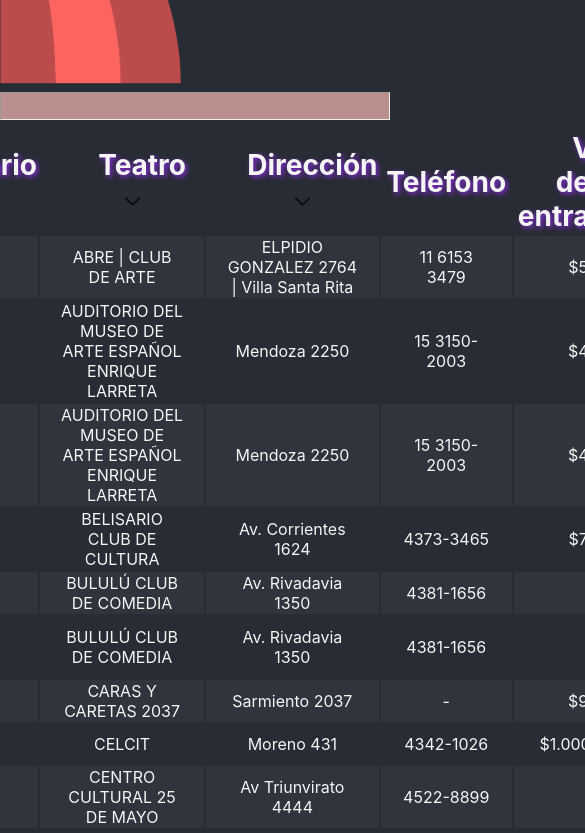
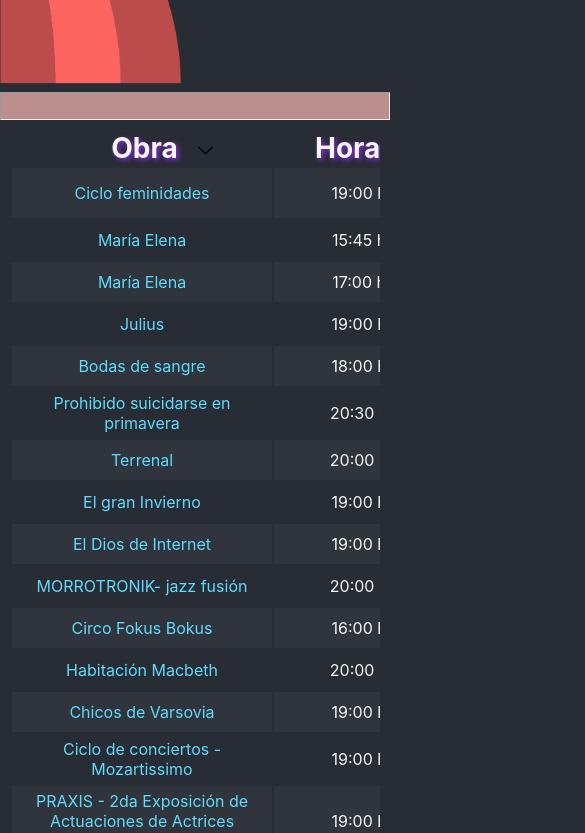
Before and after one commit to EzequielRomio/teatrapp, a React (Create React App) app: page / in a window 390 px wide. Shown: the part 760-1593 px from the top of the page, 585 px wide, since content can reach past the window. Built offline with nearby package versions, Linux system fonts and the light colour scheme.

Commit message:
mobile ver1

```diff
--- a/src/components/Play.jsx
+++ b/src/components/Play.jsx
@@ -11,15 +11,15 @@
 const Play = ({play}) => {
   return (
     <tr style={{height: '40px'}}>
-      <td>
-        <a href={play[DETAILS]} target="_blank">
+      <td style={{minWidth: '220px'}}>
+        <a href={play[DETAILS]} target="_blank" rel="noreferrer">
           {play[PLAY]}
         </a>
       </td>
       <td>{play[TIME]}</td>
-      <td>{play[THEATER]}</td>
+      <td style={{whiteSpace: 'nowrap', paddingLeft: '5px', paddingRight: '5px'}}>{play[THEATER]}</td>
       <td>{play[ADDRES]}</td>
-      <td>{play[PHONE] === '0' || !play[PHONE] ? '-' : play[PHONE]}</td>
+      <td style={{whiteSpace: 'nowrap'}}>{play[PHONE] === '0' || !play[PHONE] ? '-' : play[PHONE]}</td>
       <td>{(play[PRICE]).replaceAll(' ', '')}</td>
     </tr>
   )
--- a/src/components/Plays.jsx
+++ b/src/components/Plays.jsx
@@ -29,7 +29,7 @@
     setPlays(getDataToShow(theaters, billboard, currentDay))
   }, [])
   return (
-    <div style={{display: 'flex', justifyContent: 'center'}}>
+    <div style={{marginLeft: '10px', marginRight: '10px'}} className='overflow-scroll'>
       <table style={{color: 'whitesmoke'}}>
         <thead style={{fontSize: '28px', textShadow: '2px 2px 5px blueviolet'}}>
           <tr>
--- a/src/components/Th.jsx
+++ b/src/components/Th.jsx
@@ -12,7 +12,7 @@
   }
   return (
     <th>
-      <span style={{marginLeft: header !== PHONE ? '40px' : '0px'}}>
+      <span style={{marginLeft: header !== PHONE ? '40px' : '0px', whiteSpace: 'nowrap'}}>
         {header}
       </span>
       {
--- a/src/components/Title.jsx
+++ b/src/components/Title.jsx
@@ -16,7 +16,7 @@
 }
 
 const Title = () => {
-  return <header style={style}>
+  return <header style={style} className='overflowScroll'>
     <div style={{height: '160px'}}></div>
     TeatrAPP
     <img src={masks} width='180' alt='happy and sad theater masks'></img>
--- a/src/constants.js
+++ b/src/constants.js
@@ -8,7 +8,7 @@
 export const DAY = 'Día';
 export const TIME = 'Horario';
 export const PLAY = 'Obra';
-export const PRICE = 'Valor de la entrada'
+export const PRICE = 'Entrada'
 
 export const THEATERS_HEADERS = [
   THEATER, ADDRES, PHONE, CITY, IMG, DETAILS, WEB_SITE
--- a/src/index.css
+++ b/src/index.css
@@ -28,6 +28,12 @@
 table tr td {
   padding-left: 20px;
   padding-right: 20px;
+  padding-top: 5px;
+  padding-bottom: 5px;
+}
+
+th {
+  white-space: nowrap;
 }
 
 table tr:nth-child(odd) td{
@@ -46,3 +52,7 @@
 	cursor: pointer;
 	outline: inherit;
 }
+
+.overflow-scroll {
+  overflow-x: scroll;
+}
```
